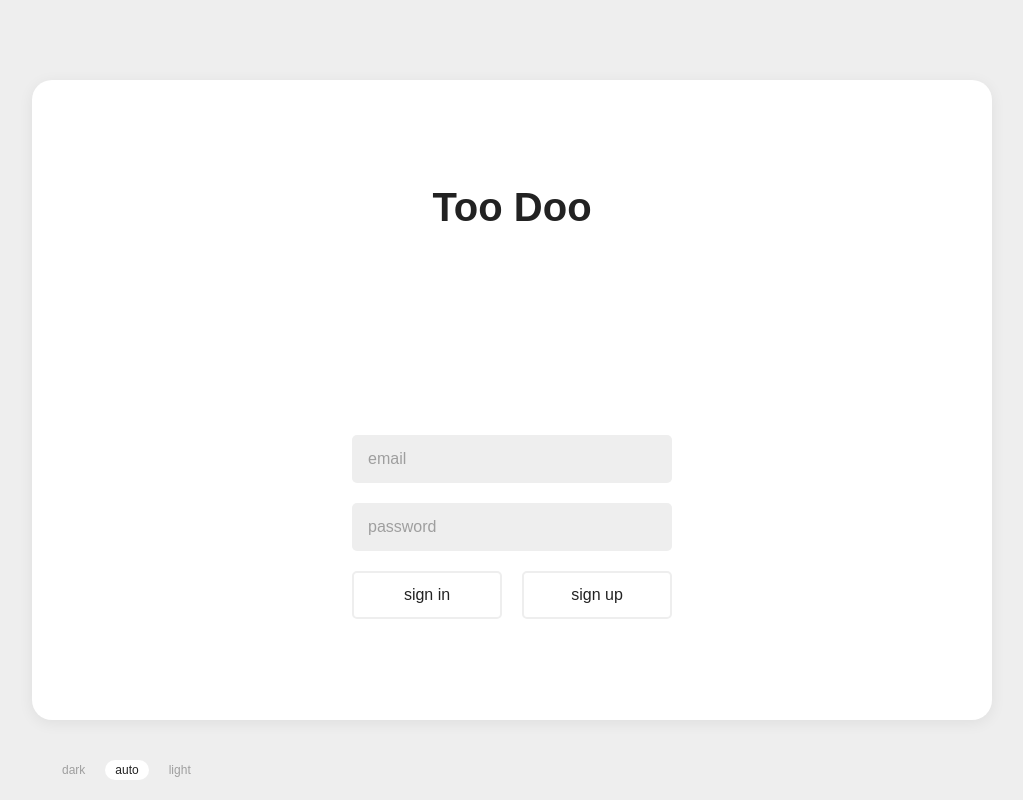
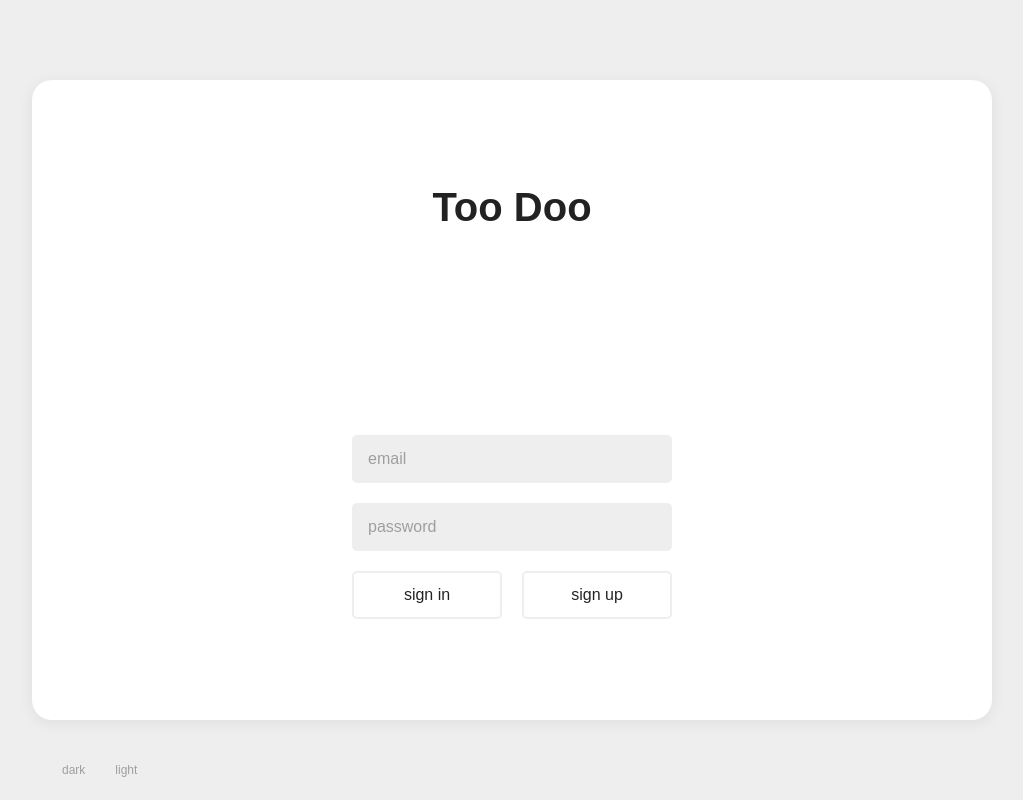
Before and after one commit to foretoo/toodoo, a Preact app: page / in a window 1280 px wide. Shown: the whole page, without its empty margins (128-1151 px from the left). Built offline with nearby package versions, Linux system fonts and the light colour scheme; no server answers.

Commit message:
del auto button

```diff
--- a/src/components/theme/SwitchButton.tsx
+++ b/src/components/theme/SwitchButton.tsx
@@ -1,13 +1,13 @@
 import { StateUpdater } from "preact/hooks"
-import { ITheme } from "./ThemeSwitcher"
+import { ILocalTheme } from "./ThemeSwitcher"
 
 export const SwitchButton = (
-  { mode, theme, setTheme }: { mode: ITheme, theme: ITheme, setTheme: StateUpdater<ITheme> }
+  { mode, theme, setTheme }: { mode: ILocalTheme, theme: ILocalTheme, setTheme: StateUpdater<ILocalTheme> }
 ) => {
   return (
     <button
       className={theme === mode ? "active" : ""}
-      onClick={() => setTheme(mode)}
+      onClick={() => setTheme(theme === mode ? "AUTO" : mode)}
     >
       {mode.toLocaleLowerCase()}
     </button>
--- a/src/components/theme/ThemeSwitcher.tsx
+++ b/src/components/theme/ThemeSwitcher.tsx
@@ -67,7 +67,6 @@ export const ThemeSwitcher = () => {
   return (
     <fieldset className="theme-switcher">
       <SwitchButton mode="DARK"  theme={theme} setTheme={setTheme} />
-      <SwitchButton mode="AUTO"  theme={theme} setTheme={setTheme} />
       <SwitchButton mode="LIGHT" theme={theme} setTheme={setTheme} />
     </fieldset>
   )
```
